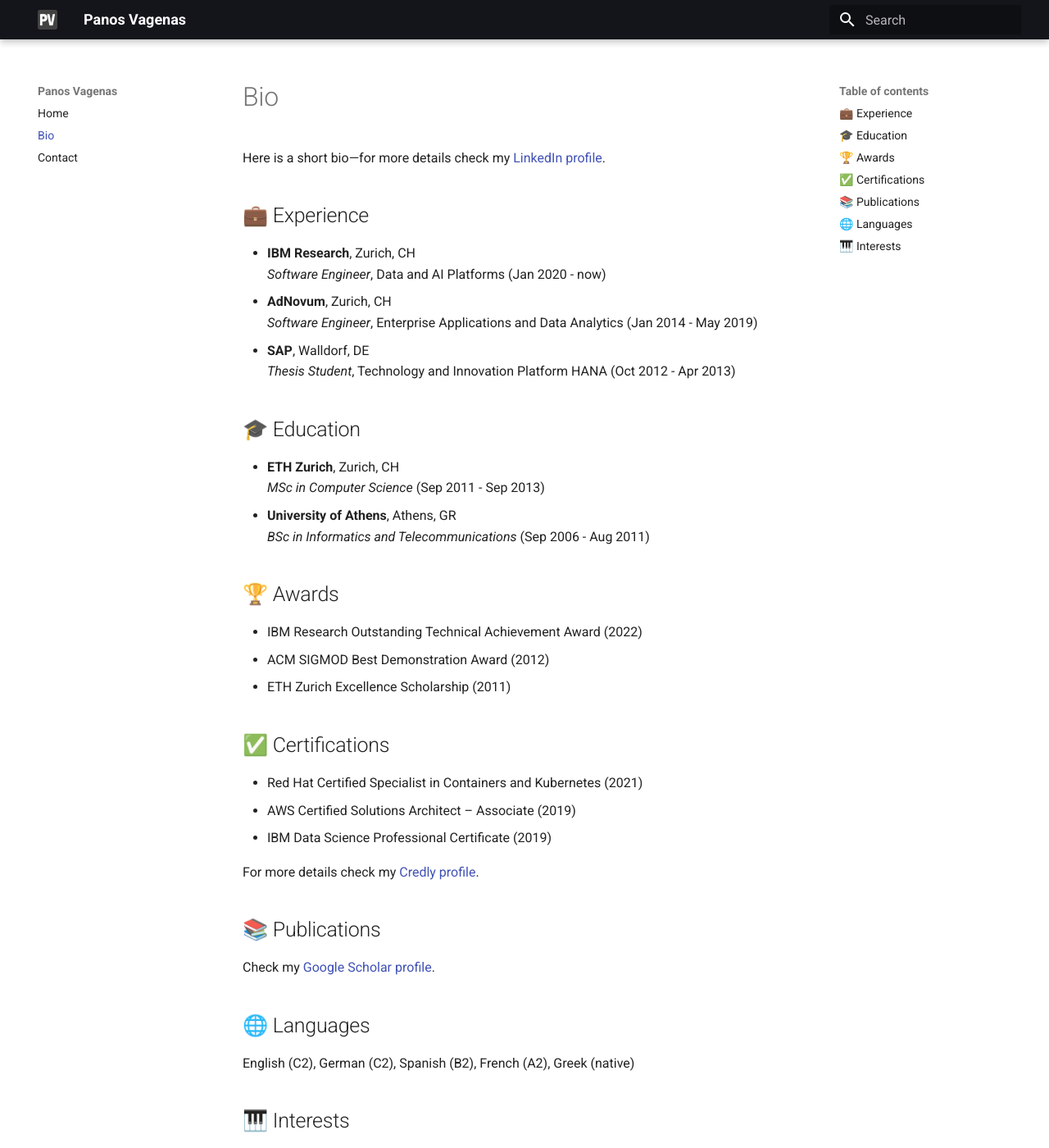
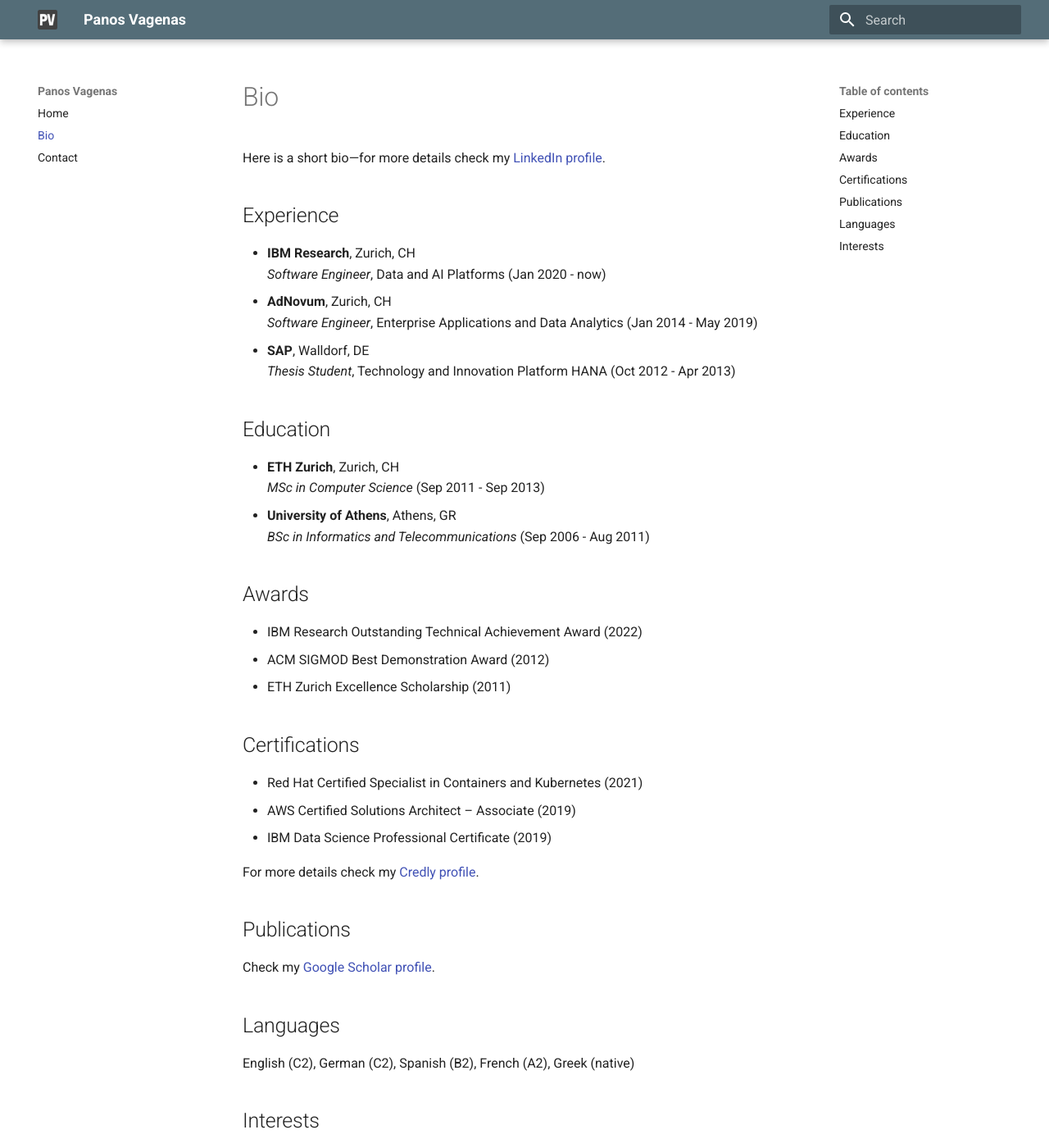
Before and after one commit to vagenas/vagenas.github.io, an MkDocs documentation site: the page built from docs/bio.md, in a window 1280 px wide and 1400 px high. Shown: the whole window at 82% size. Built offline with MkDocs 1.6.1 and Material for MkDocs 9.7.7, drawn with Linux system fonts in a browser that asks for light colours.

Commit message:
rework content and change color

```diff
--- a/docs/bio.md
+++ b/docs/bio.md
@@ -2,7 +2,7 @@
 
 Here is a short bio—for more details check my [LinkedIn profile][linkedin].
 
-## 💼 Experience
+## Experience
 - **IBM Research**, Zurich, CH<br />
   *Software Engineer*, Data and AI Platforms (Jan 2020 - now)
 - **AdNovum**, Zurich, CH<br />
@@ -10,31 +10,31 @@
 - **SAP**, Walldorf, DE<br />
   *Thesis Student*, Technology and Innovation Platform HANA (Oct 2012 - Apr 2013)
 
-## 🎓 Education
+## Education
 - **ETH Zurich**, Zurich, CH<br />
   *MSc in Computer Science* (Sep 2011 - Sep 2013)
 - **University of Athens**, Athens, GR<br />
   *BSc in Informatics and Telecommunications* (Sep 2006 - Aug 2011)
 
-## 🏆 Awards
+## Awards
 - IBM Research Outstanding Technical Achievement Award (2022)
 - ACM SIGMOD Best Demonstration Award (2012)
 - ETH Zurich Excellence Scholarship (2011)
 
-## ✅ Certifications
+## Certifications
 - Red Hat Certified Specialist in Containers and Kubernetes (2021)
 - AWS Certified Solutions Architect – Associate (2019)
 - IBM Data Science Professional Certificate (2019)
 
 For more details check my [Credly profile][credly].
 
-## 📚 Publications
+## Publications
 Check my [Google Scholar profile][scholar].
 
-## 🌐 Languages
+## Languages
 English (C2), German (C2), Spanish (B2), French (A2), Greek (native)
 
-## 🎹 Interests
+## Interests
 Music, tennis, traveling
 
 [scholar]: https://scholar.google.com/citations?user=Y8S8kAgAAAAJ
--- a/mkdocs.yml
+++ b/mkdocs.yml
@@ -6,7 +6,7 @@
 
   palette:
   - scheme: default
-    primary: black
+    primary: blue grey
     accent: black
 
 markdown_extensions:
```
Also changed, not shown: docs/contact.md (+1 -1 lines), docs/index.md (+5 -3 lines).
